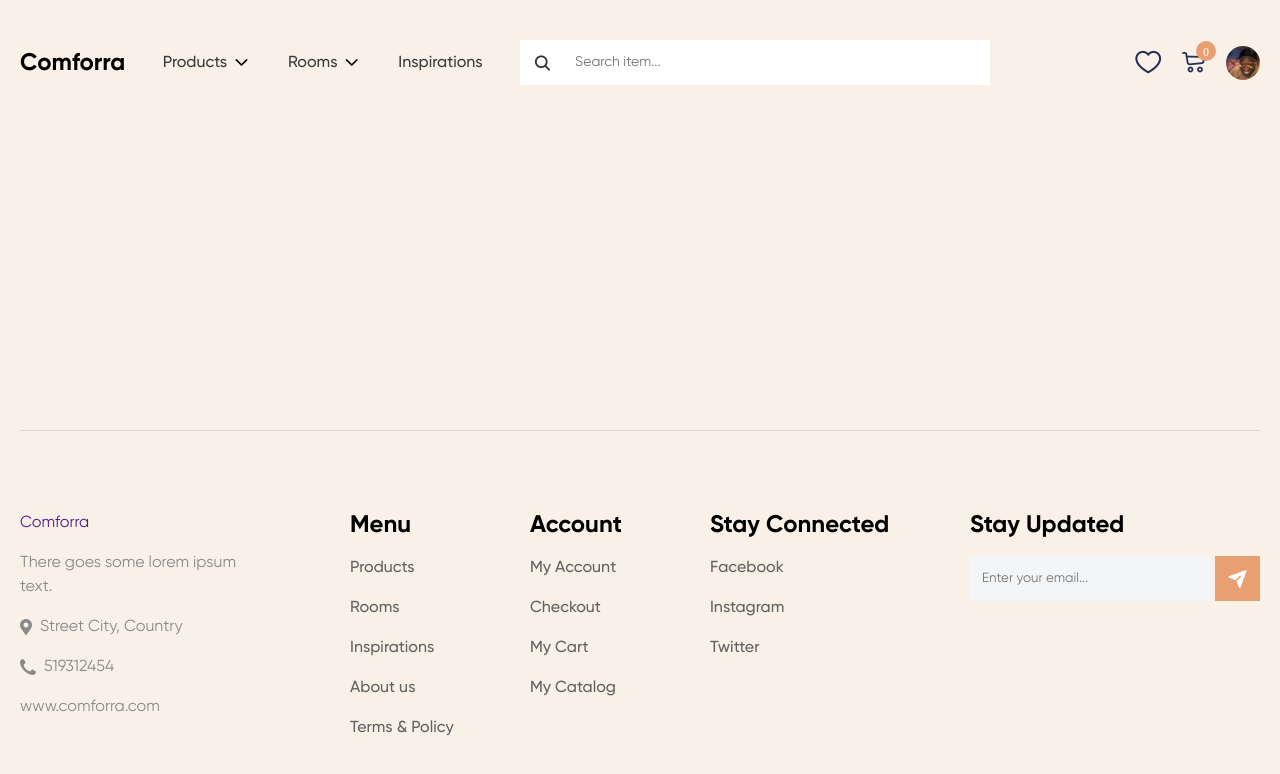
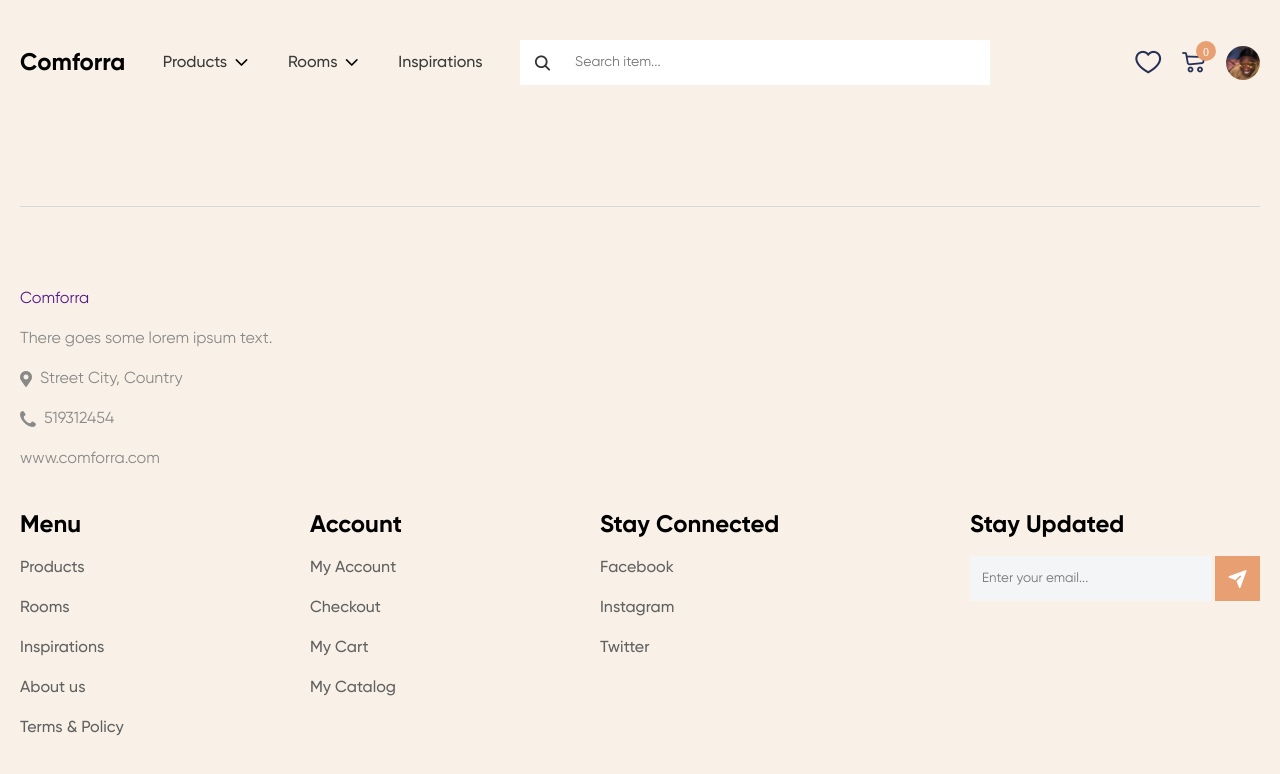
Before and after one commit to jugurj/comforra-furniture-shop, a Vue app: page / in a window 1280 px wide. Shown: the top 774 px of the page. Built offline with nearby package versions, Linux system fonts and the light colour scheme.

Commit message:
Implemented responsiveness styles for footer section to better fit tablet and mobile devices.

```diff
--- a/src/components/FooterMenu.vue
+++ b/src/components/FooterMenu.vue
@@ -111,6 +111,10 @@ export default {
     @media (min-width: $md3 + px) {
       flex: 0 1 33.333%;
     }
+
+    @media (max-width: $md3 + px) {
+      margin-bottom: 20px;
+    }
   }
 }
 </style>
--- a/src/components/TheFooter.vue
+++ b/src/components/TheFooter.vue
@@ -42,6 +42,28 @@ export default {
     column-gap: 80px;
     padding-top: 80px;
     padding-bottom: 60px;
+
+    @media (max-width: $md1 + px) {
+      grid-template-rows: auto auto;
+      grid-template-columns: 1fr 290px;
+    }
+
+    @media (max-width: $md2 + px) {
+      display: block;
+    }
+  }
+
+  &__main {
+    @media (max-width: $md1 + px) {
+      grid-column: span 2;
+      margin-bottom: 40px;
+    }
+  }
+
+  &__menu {
+    @media (max-width: $md2 + px) {
+      margin-bottom: 40px;
+    }
   }
 }
 </style>
```
